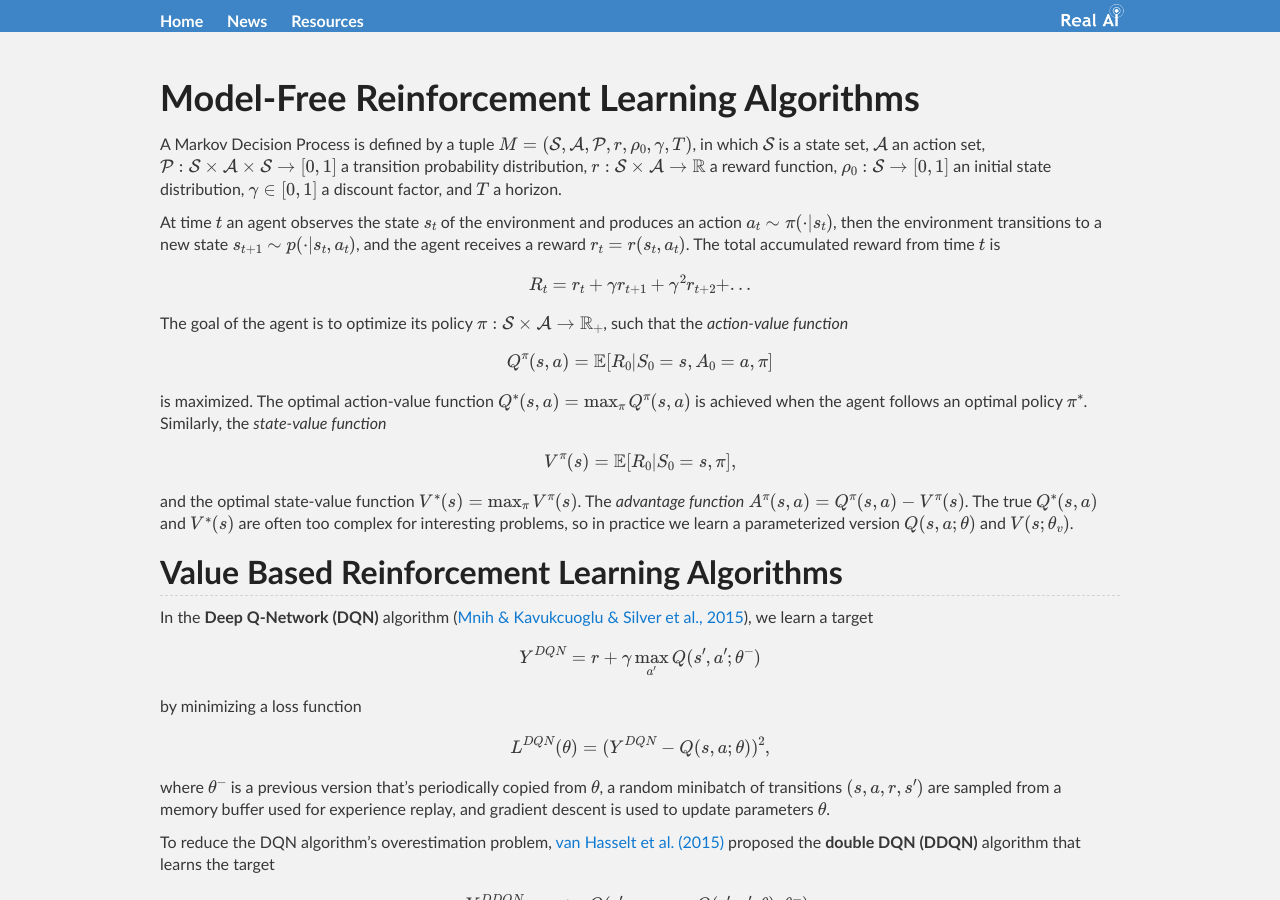
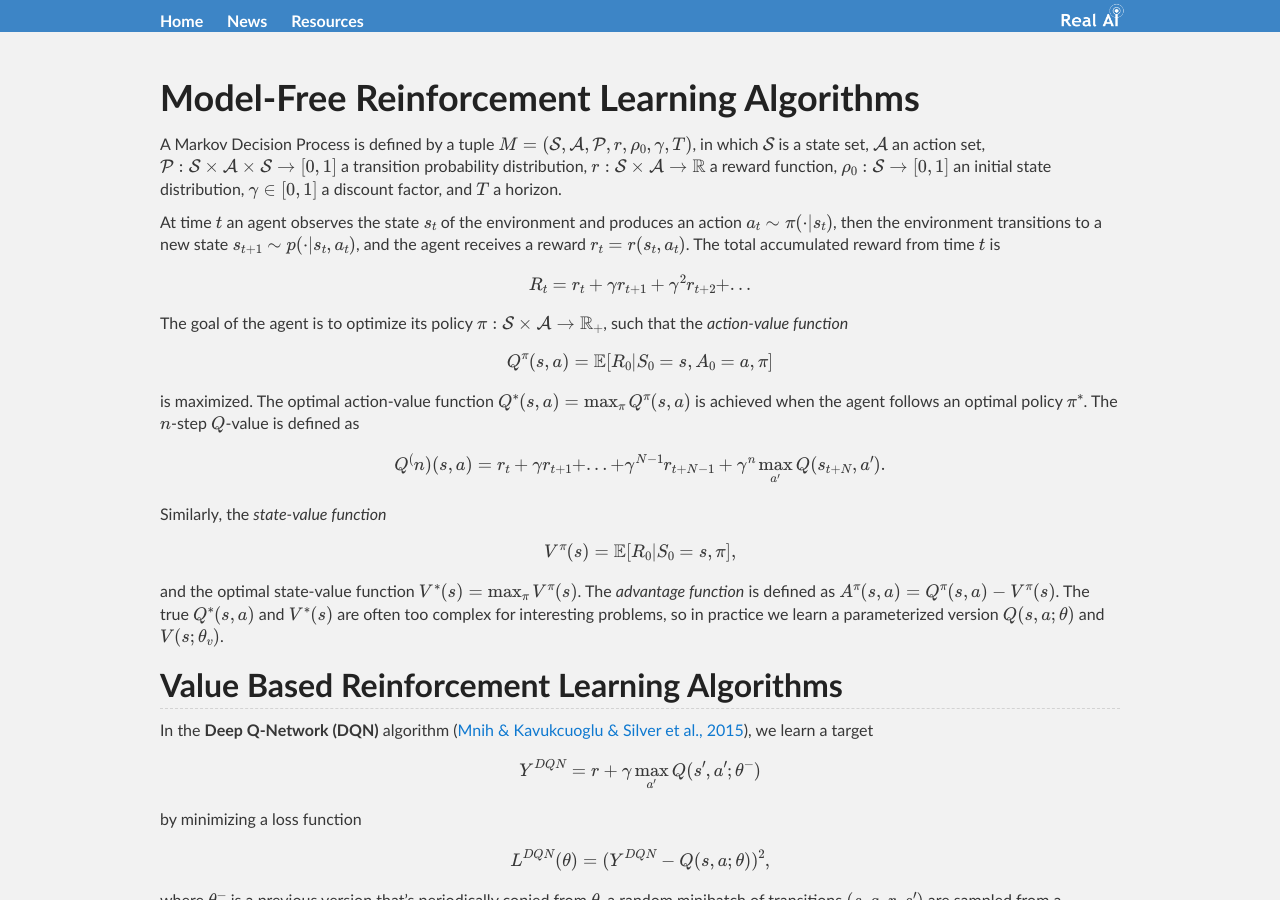
Before and after one commit to Tonywuhk/realai.org, a Jekyll site: the page built from model-free-rl-algorithms.md, in a window 1280 px wide and 900 px high. Built offline with Jekyll 4.4.1, drawn with Linux system fonts in a browser that asks for light colours; our own code applies the rules of GitHub Pages for plain Markdown files; formulas are drawn with MathJax 3; comment, search, counter and statistics services are not loaded; the repository's description, which GitHub fills in, is left out.

Commit message:
Update model-free-rl-algorithms.md

```diff
--- a/model-free-rl-algorithms.md
+++ b/model-free-rl-algorithms.md
@@ -18,13 +18,19 @@ $$
   Q^\pi (s,a) = \mathbb{E}[R_0 | S_0=s, A_0=a, \pi]
 $$
 
-is maximized. The optimal action-value function \\(Q^\*(s,a) = \max\_\pi Q^\pi(s,a)\\) is achieved when the agent follows an optimal policy \\(\pi^\*\\). Similarly, the *state-value function*
+is maximized. The optimal action-value function \\(Q^\*(s,a) = \max\_\pi Q^\pi(s,a)\\) is achieved when the agent follows an optimal policy \\(\pi^\*\\). The \\(n\\)-step \\(Q\\)-value is defined as
+
+$$
+  Q^(n) (s,a) = r_t + \gamma r_{t+1} + ... + \gamma^{N-1} r_{t+N-1} + \gamma^n \max_{a'} Q(s_{t+N}, a').
+$$
+
+Similarly, the *state-value function*
 
 $$
   V^\pi (s) = \mathbb{E}[R_0 | S_0=s, \pi],
 $$
 
-and the optimal state-value function \\(V^\*(s) = \max\_\pi V^\pi(s)\\). The *advantage function* \\(A^\pi (s,a) = Q^\pi(s,a) - V^\pi(s)\\). The true \\(Q^\*(s, a)\\) and \\(V^\*(s)\\) are often too complex for interesting problems, so in practice we learn a parameterized version \\(Q(s, a; \theta)\\) and \\(V(s; \theta_v)\\).
+and the optimal state-value function \\(V^\*(s) = \max\_\pi V^\pi(s)\\). The *advantage function* is defined as \\(A^\pi (s,a) = Q^\pi(s,a) - V^\pi(s)\\). The true \\(Q^\*(s, a)\\) and \\(V^\*(s)\\) are often too complex for interesting problems, so in practice we learn a parameterized version \\(Q(s, a; \theta)\\) and \\(V(s; \theta_v)\\).
 
 ## Value Based Reinforcement Learning Algorithms
 
```
